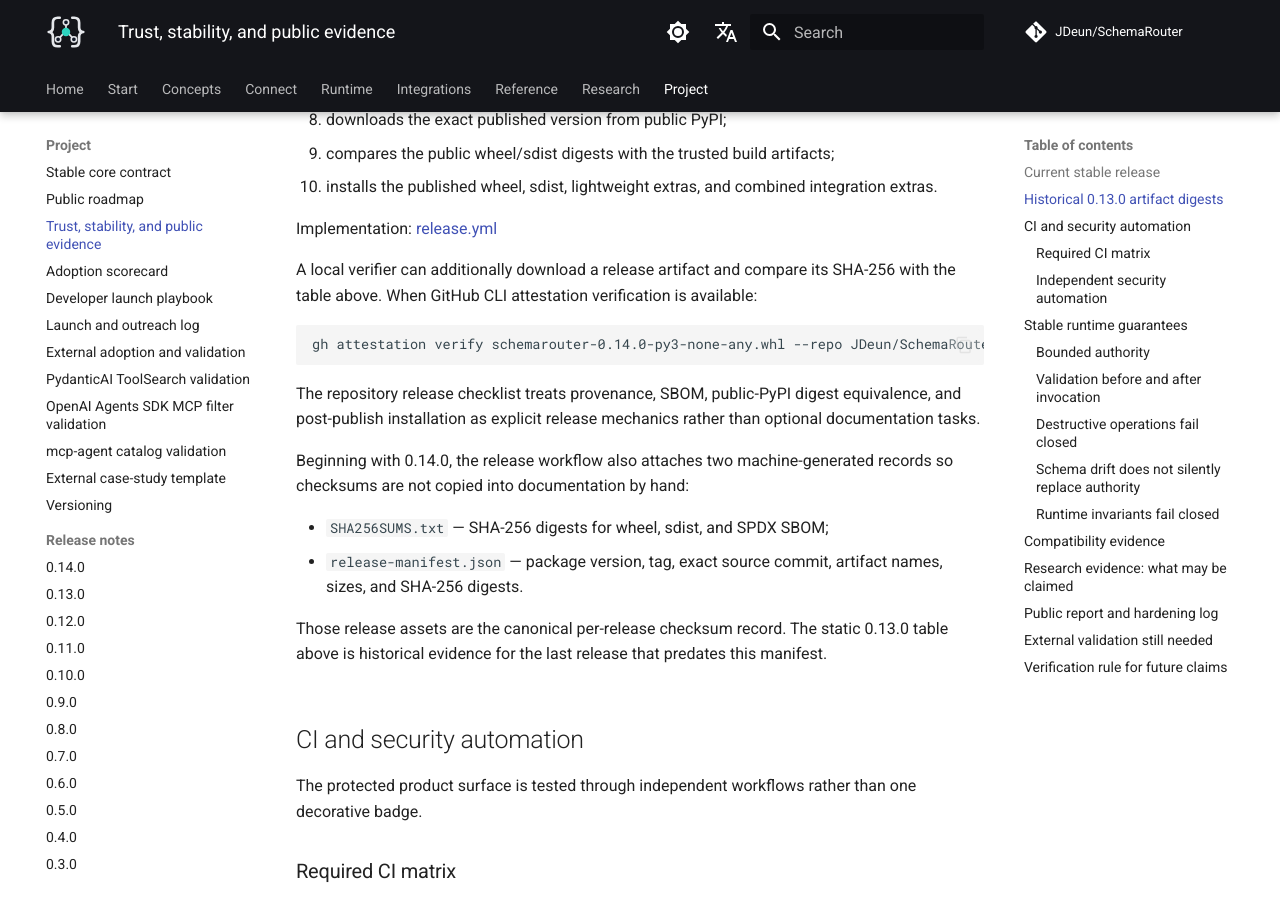
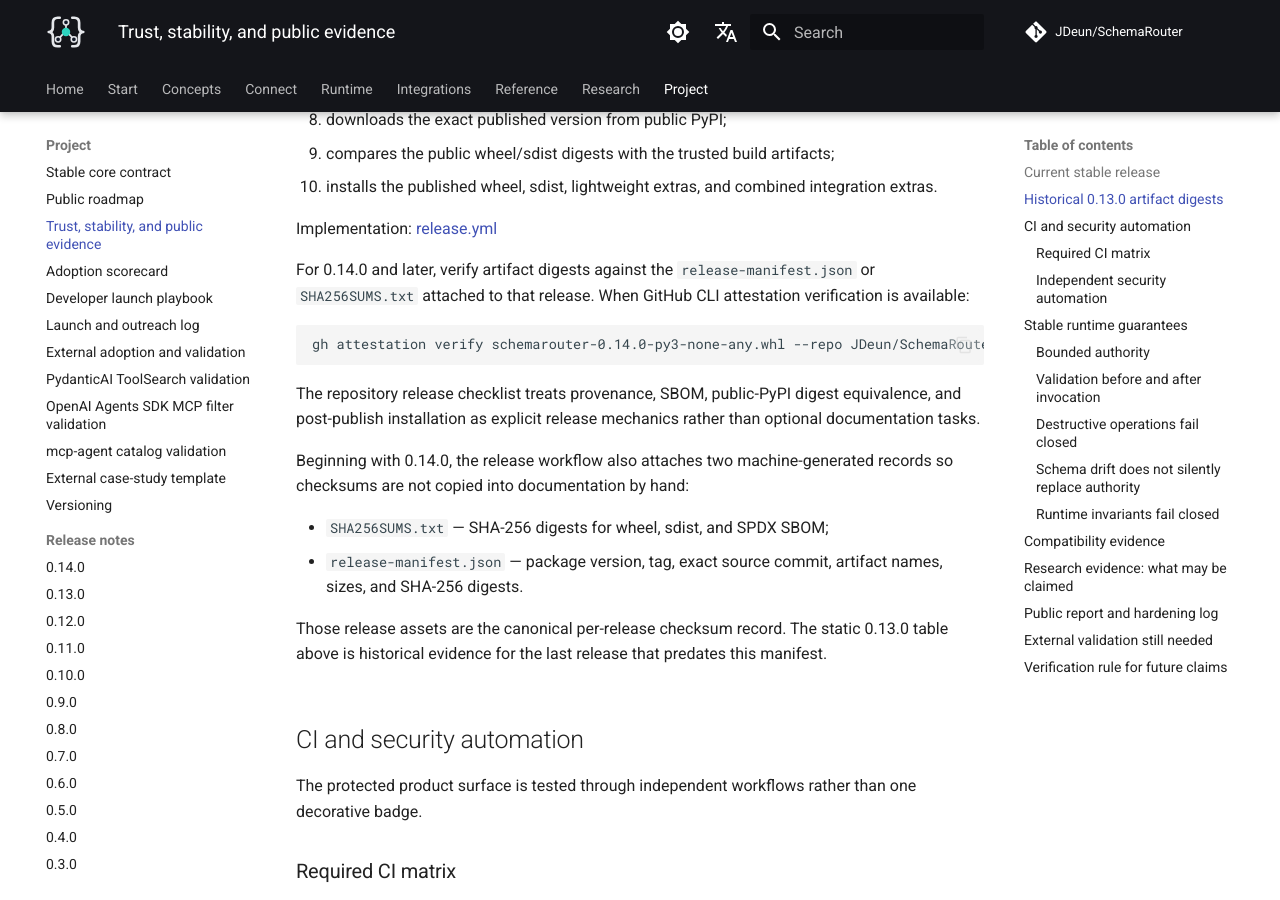
Before and after one commit to JDeun/SchemaRouter, an MkDocs documentation site: the page built from docs/project/trust-and-evidence.md, in a window 1280 px wide and 900 px high, scrolled down 1615 px. Built offline with MkDocs 1.6.1 and Material for MkDocs 9.7.7, drawn with Linux system fonts in a browser that asks for light colours; comment, search, counter and statistics services are not loaded.

Commit message:
docs: point release verification at generated manifests

````diff
--- a/docs/project/trust-and-evidence.md
+++ b/docs/project/trust-and-evidence.md
@@ -49,8 +49,8 @@ The release workflow:
 Implementation:
 [release.yml](https://github.com/JDeun/SchemaRouter/blob/main/.github/workflows/release.yml)
 
-A local verifier can additionally download a release artifact and compare its SHA-256 with the table
-above. When GitHub CLI attestation verification is available:
+For 0.14.0 and later, verify artifact digests against the `release-manifest.json` or
+`SHA256SUMS.txt` attached to that release. When GitHub CLI attestation verification is available:
 
 ```bash
 gh attestation verify schemarouter-0.14.0-py3-none-any.whl --repo JDeun/SchemaRouter
````
